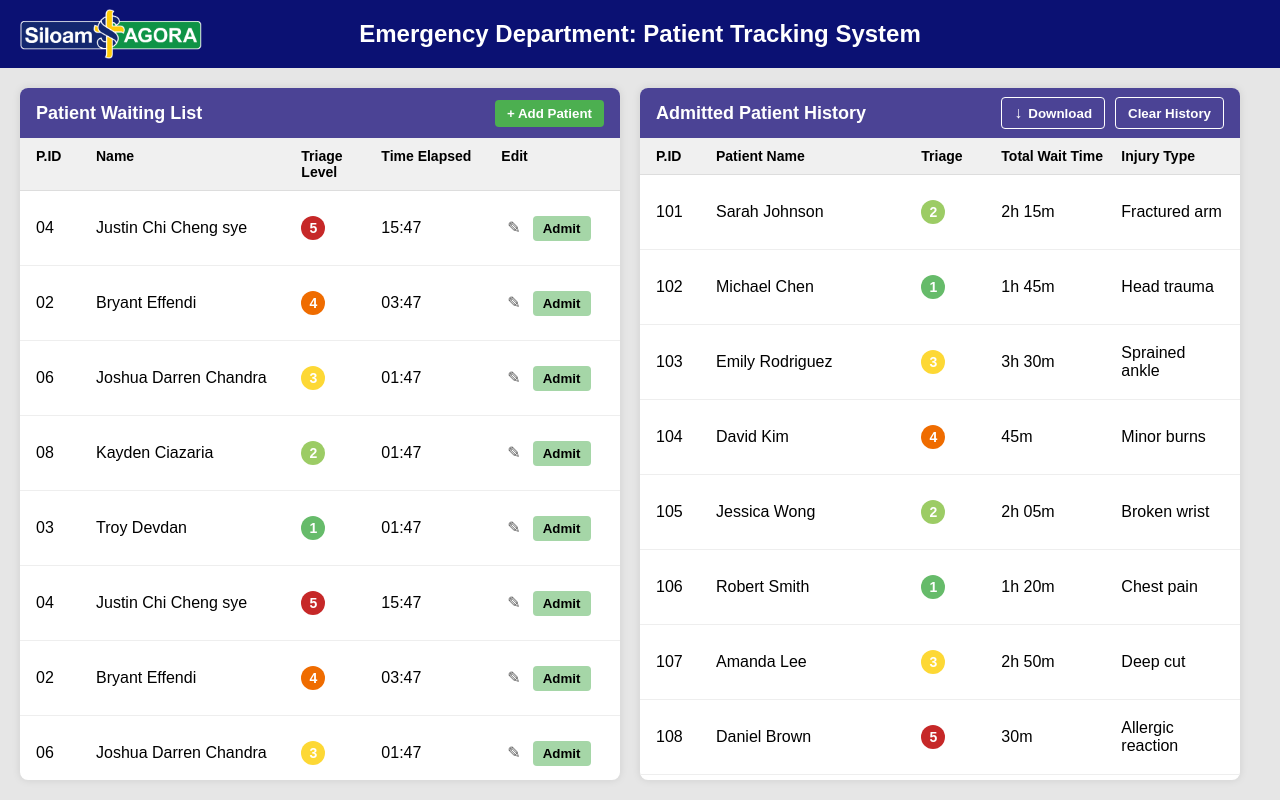
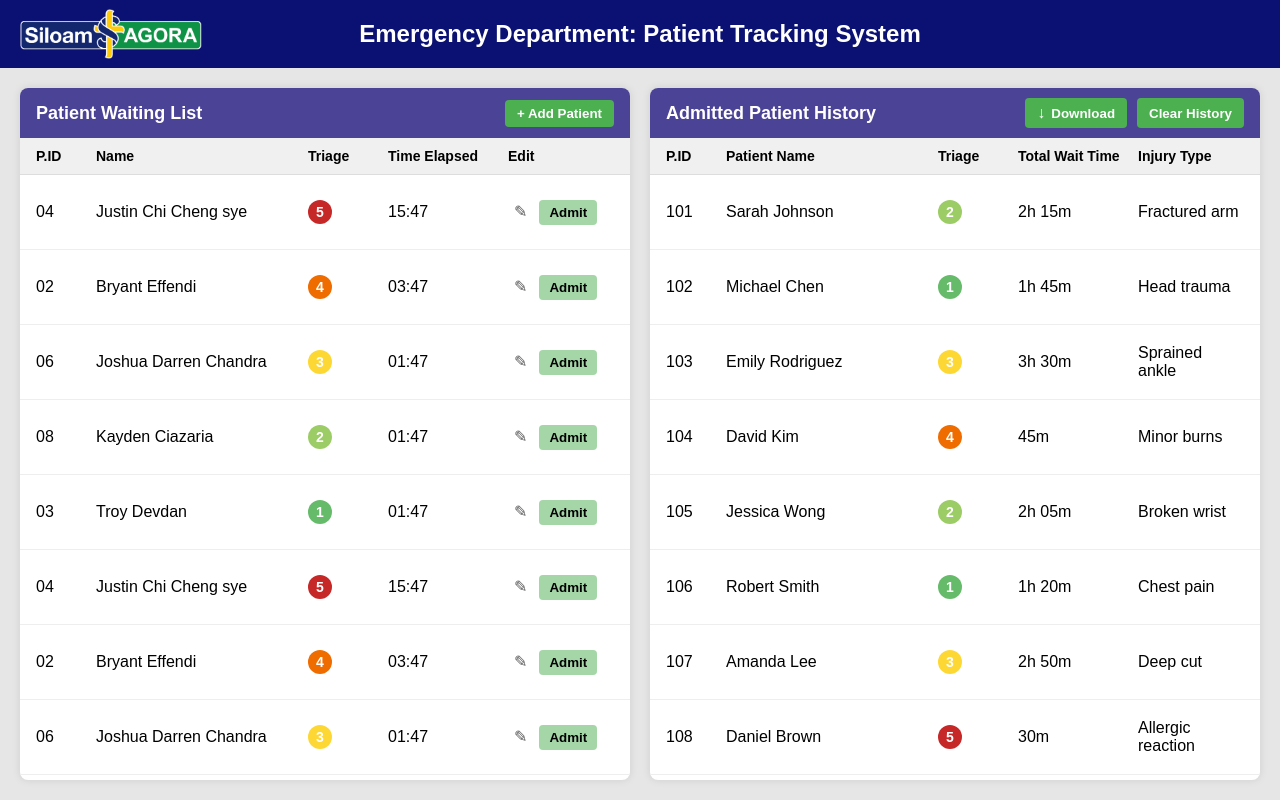
Before and after one commit to Sgu-Justin/Patient-Tracking-System, a React (Create React App) app: page / in a window 1280 px wide. Built offline with nearby package versions, Linux system fonts and the light colour scheme.

Commit message:
made table sizing correct

```diff
--- a/src/App.css
+++ b/src/App.css
@@ -17,20 +17,20 @@ html, body, #root {
   padding: 20px;
   flex: 1;
   display: flex;
-  gap: 20px; /* Space between the two panels */
-  overflow: hidden; /* Prevent any overflow issues */
+  gap: 20px;
+  overflow: hidden;
 }
 
 .left-panel {
-  width: 600px;
+  flex: 1;
   display: flex;
   flex-direction: column;
-  flex-shrink: 0; /* Prevent shrinking */
+  min-width: 0;
 }
 
 .right-panel {
-  flex: 1; /* Takes remaining space */
+  flex: 1;
   display: flex;
   flex-direction: column;
-  min-width: 0; /* Fixes flexbox overflow issues */
+  min-width: 0;
 }
--- a/src/components/admittedlist/AdmittedList.css
+++ b/src/components/admittedlist/AdmittedList.css
@@ -1,6 +1,6 @@
+/* AdmittedList.css */
 /* AdmittedList.css */
 .admitted-list-container {
-    width: 600px;
     height: 100%;
     display: flex;
     flex-direction: column;
@@ -38,10 +38,11 @@
     gap: 10px;
   }
 
-  .download-button, .clear-button {
-    background-color: transparent;
+/* Change these button styles in AdmittedList.css */
+.download-button, .clear-button {
+    background-color: #4caf50; /* Same green as add button */
     color: white;
-    border: 1px solid white;
+    border: none; /* Remove border */
     padding: 6px 12px;
     cursor: pointer;
     font-weight: bold;
@@ -52,7 +53,7 @@
   }
 
   .download-button:hover, .clear-button:hover {
-    background-color: rgba(255, 255, 255, 0.1);
+    background-color: #3d8b40; /* Darker green on hover */
   }
 
   .download-icon {
--- a/src/components/patientlist/PatientList.css
+++ b/src/components/patientlist/PatientList.css
@@ -1,6 +1,6 @@
+/* PatientList.css */
 /* PatientList.css */
 .patient-list-container {
-    width: 600px;
     height: 100%;
     display: flex;
     flex-direction: column;
--- a/src/components/patientlist/PatientList.js
+++ b/src/components/patientlist/PatientList.js
@@ -50,7 +50,7 @@ const PatientList = () => {
         <div className="column-header">
           <div>P.ID</div>
           <div>Name</div>
-          <div>Triage Level</div>
+          <div>Triage</div>
           <div>Time Elapsed</div>
           <div>Edit</div>
         </div>
```
